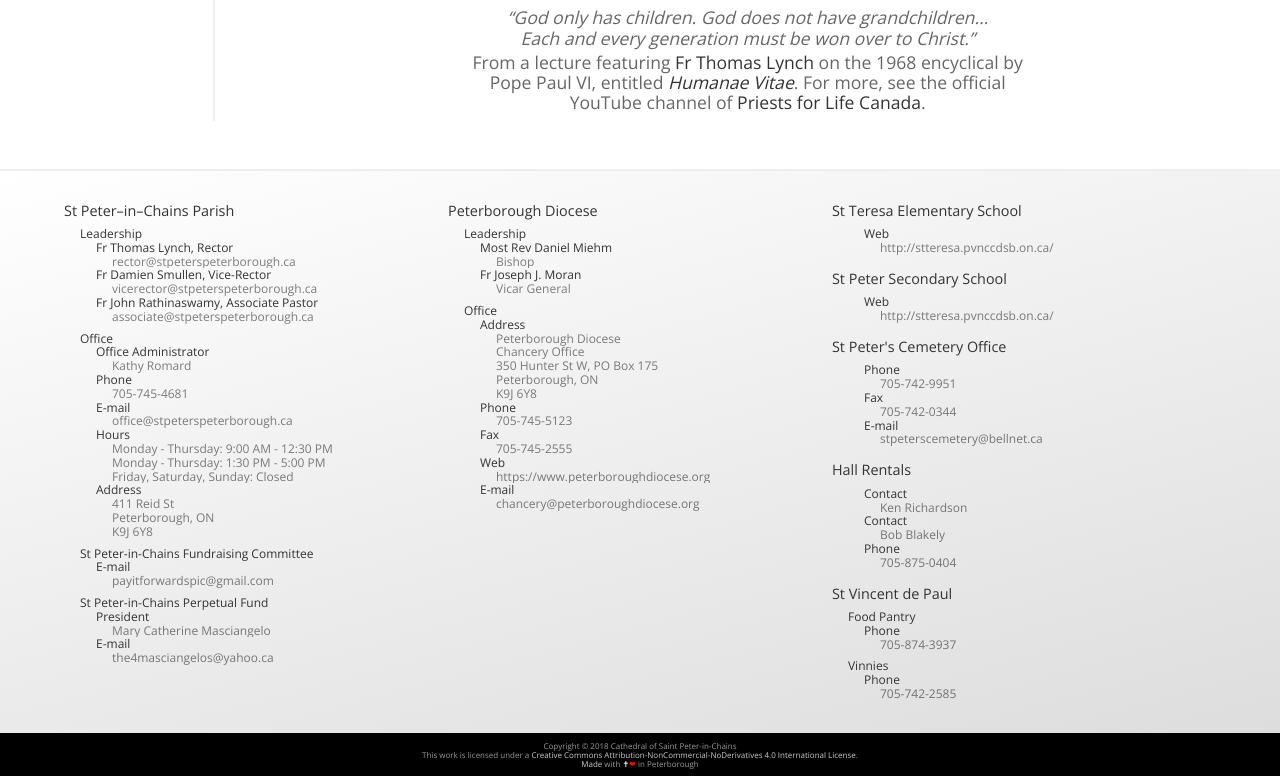
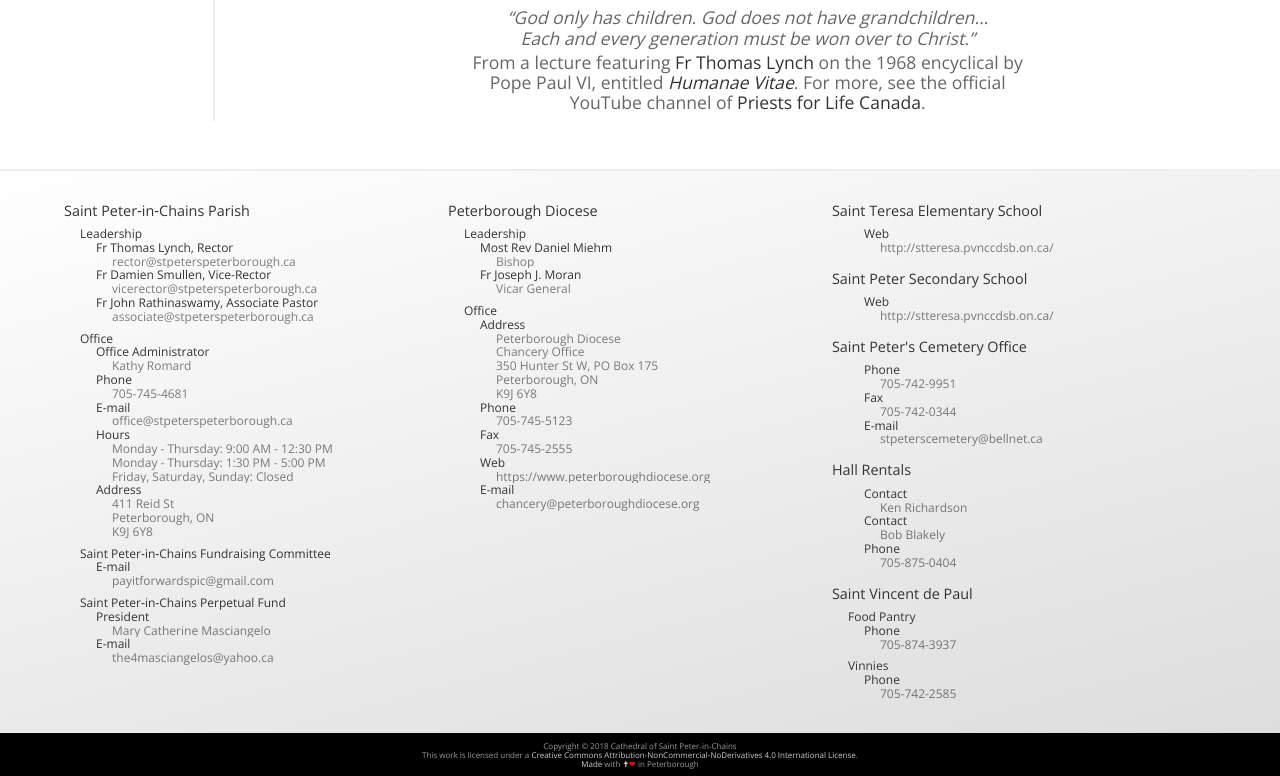
Before and after one commit to stpeterinchains/stpeterinchains.github.io, a Jekyll site: the page built from index.html, in a window 1280 px wide and 900 px high, scrolled down 2403 px, cut to the strip 124-900 px from the top of the window. Built offline with Jekyll 4.4.1, drawn with Linux system fonts in a browser that asks for light colours; nearby versions of some CDN libraries.

Commit message:
Replaced all occurrences of Saint Peter-in-Chains with a non-breaking space and non-breaking hyphens, changed Made link in colophon to GitHub repo

```diff
--- a/_data/contacts.yml
+++ b/_data/contacts.yml
@@ -1,7 +1,7 @@
 ---
 
 -
-  - section: St Peter&ndash;in&ndash;Chains Parish
+  - section: Saint&nbsp;Peter&#x2011;in&#x2011;Chains Parish
     subsections:
       - subsection: Leadership
         items:
@@ -29,11 +29,11 @@
               411 Reid St<br>
               Peterborough, ON<br>
               K9J 6Y8
-      - subsection: St Peter-in-Chains Fundraising Committee
+      - subsection: Saint&nbsp;Peter&#x2011;in&#x2011;Chains Fundraising Committee
         items:
           - item: E-mail
             mail: payitforwardspic@gmail.com
-      - subsection: St Peter-in-Chains Perpetual Fund
+      - subsection: Saint&nbsp;Peter&#x2011;in&#x2011;Chains Perpetual Fund
         items:
           - item: President
             text: Mary Catherine Masciangelo
@@ -68,7 +68,7 @@
             mail: chancery@peterboroughdiocese.org
 
 -
-  - section: St Teresa Elementary School
+  - section: Saint Teresa Elementary School
     subsections:
       - subsection:
         items:
@@ -76,7 +76,7 @@
             text: 705-745-0332
             item: Web
             link: http://stteresa.pvnccdsb.on.ca/
-  - section: St Peter Secondary School
+  - section: Saint Peter Secondary School
     subsections:
       - subsection:
         items:
@@ -84,7 +84,7 @@
             text: 705-745-1358
             item: Web
             link: http://stteresa.pvnccdsb.on.ca/
-  - section: St Peter's Cemetery Office
+  - section: Saint Peter's Cemetery Office
     subsections:
       - subsection:
         items:
@@ -104,7 +104,7 @@
             text: Bob Blakely
           - item: Phone
             text: 705-875-0404
-  - section: St Vincent de Paul
+  - section: Saint Vincent de Paul
     subsections:
       - subsection: Food Pantry
         items:
--- a/_data/main.yml
+++ b/_data/main.yml
@@ -15,7 +15,7 @@
 slideshow:
   -
     image: cathedral-exterior-interior.jpg
-    caption: The Cathedral of **Saint Peter&ndash;in&ndash;Chains**
+    caption: The Cathedral of **Saint&nbsp;Peter&#x2011;in&#x2011;Chains**
   -
     image: mural.jpg
     caption: The Great Mural of **The Last Supper**
--- a/_data/ministries.yml
+++ b/_data/ministries.yml
@@ -75,9 +75,9 @@
     descriptive: |
       The minister of hospitality (or greeter) is a relatively new role for
       Catholics. As part of our efforts to build up the community of
-      Saint Peter-in-Chains, under the direction of our pastor, the
-      Cathedral will soon be asking our ushers to expand their role to
-      include a hospitality ministry.
+      Saint&nbsp;Peter&#x2011;in&#x2011;Chains, under the direction of our
+      pastor, the Cathedral will soon be asking our ushers to expand their
+      role to include a hospitality ministry.
 
       If you are interested in being a part of this ministry, please call the
       Cathedral Office to speak to Kathy for details.
--- a/_data/sacraments.yml
+++ b/_data/sacraments.yml
@@ -97,7 +97,7 @@
       2nd Session    | October 21, 2017   | 10:00 AM | Bishop Doyle Hall
       3rd Session    | November 11, 2017  | 10:00 AM | Bishop Doyle Hall
       4th Session    | December 9, 2017   | 10:00 AM | Columbus Hall
-      Reconciliation | January 13, 2018   | 10:00 AM | Cathedral of Saint Peter-in-Chains
+      Reconciliation | January 13, 2018   | 10:00 AM | Cathedral of Saint&nbsp;Peter&#x2011;in&#x2011;Chains
 
       Note: Columbus Hall is the smaller hall across from Bishop Doyle Hall.
       Side entrance off parking lot.
@@ -110,8 +110,8 @@
       2nd Session     | March 10, 2018    | 10:00 AM | Bishop Doyle Hall
       3rd Session     | April 14, 2018    | 10:00 AM | Bishop Doyle Hall
       4th Session     | May 12, 2018      | 10:00 AM | Bishop Doyle Hall
-      Retreat Day     | June 2, 2018      | 10:00 AM&ndash;2:00 PM | Cathedral of Saint Peter-in-Chains
-      First Communion | June 3, 2018      | 10:30 AM | Cathedral of Saint Peter-in-Chains
+      Retreat Day     | June 2, 2018      | 10:00 AM&ndash;2:00 PM | Cathedral of Saint&nbsp;Peter&#x2011;in&#x2011;Chains
+      First Communion | June 3, 2018      | 10:30 AM | Cathedral of Saint&nbsp;Peter&#x2011;in&#x2011;Chains
 
   -
     title: Marriage
--- a/_layouts/main.html
+++ b/_layouts/main.html
@@ -149,9 +149,9 @@
 <!-- COLOPHON -->
 
 <div id="colophon">
-  <p id="colophon-copyright">Copyright&nbsp;&copy;&nbsp;2018 Cathedral&nbsp;of Saint&nbsp;Peter-in-Chains</p>
+  <p id="colophon-copyright">Copyright&nbsp;&copy;&nbsp;2018 Cathedral&nbsp;of Saint&nbsp;Peter&#x2011;in&#x2011;Chains</p>
   <p id="colophon-license">This work is licensed under a <a target="_blank" rel="license" href="http://creativecommons.org/licenses/by-nc-nd/4.0/">Creative Commons Attribution-NonCommercial-NoDerivatives 4.0 International License</a>.</p>
-  <p id="colophon-attribution"><a target="_blank" href="https://www.facebook.com/sdohtem/">Made</a>&nbsp;with&nbsp;<span id="colophon-attribution-cross">&#x271D;</span><span id="colophon-attribution-heart">&#x2764;</span> in&nbsp;Peterborough</p>
+  <p id="colophon-attribution"><a target="_blank" href="https://github.com/stpeterinchains/stpeterinchains.github.io">Made</a>&nbsp;with&nbsp;<span id="colophon-attribution-cross">&#x271D;</span><span id="colophon-attribution-heart">&#x2764;</span> in&nbsp;Peterborough</p>
 </div>
 
 </footer>
```
